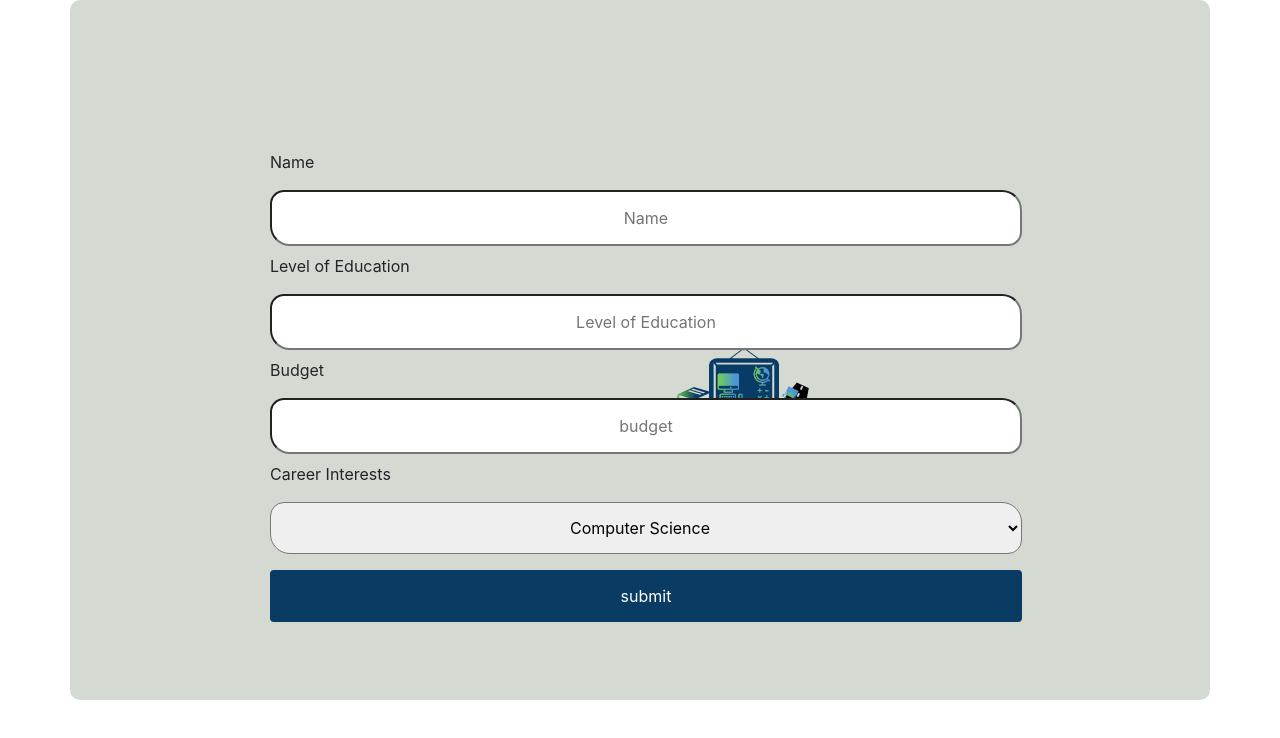
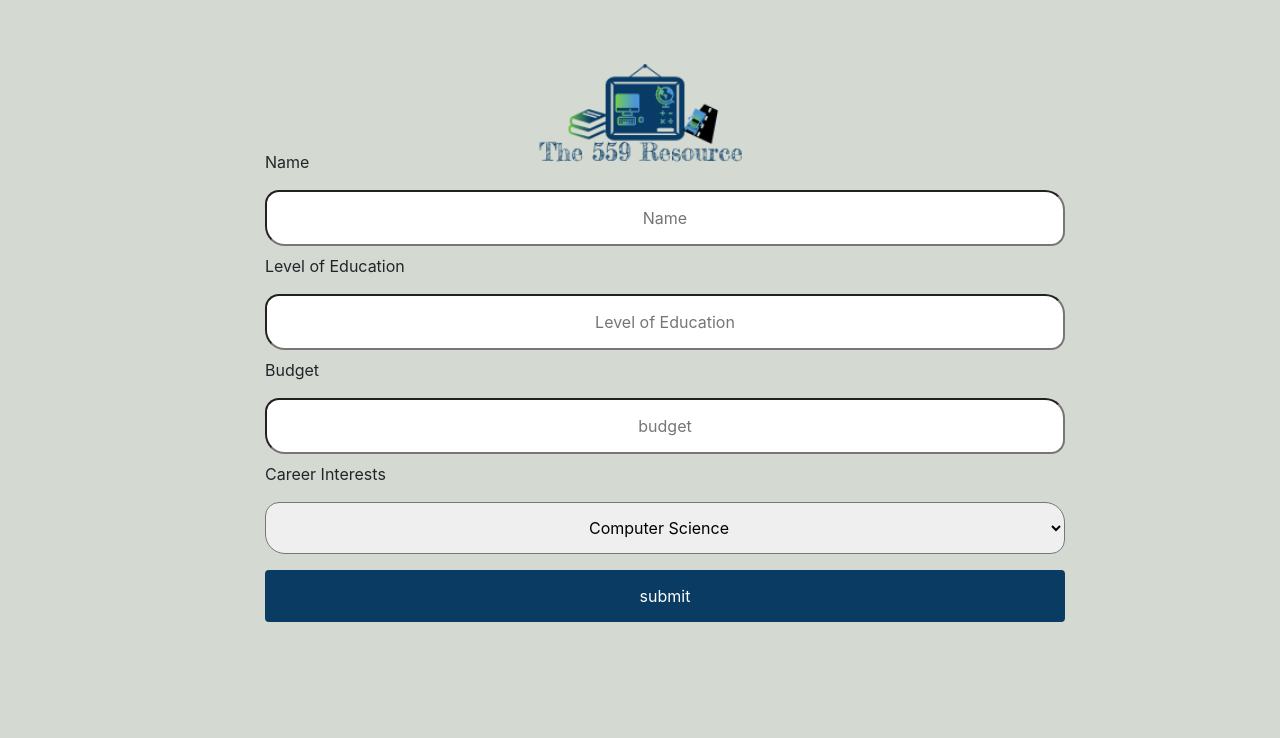
Before and after one commit to Zicky78/ni-js-zve, a plain HTML site: page form-page.html in a window 1280 px wide. Drawn offline with nearby package versions, Linux system fonts and the light colour scheme.

Commit message:
added logo on form page

```diff
--- a/form-page.html
+++ b/form-page.html
@@ -31,28 +31,24 @@
     cursor: pointer;
 
   }
-  .container{
+  body{
     background-color:#d4dad2;
     padding:0;
     margin:0 auto;
-    padding-left: 200px;
+    padding-left: 250px;
     padding-top: 150px;
     padding-bottom: 70px;
     border-radius: 10px;
-  }
-  .logo {
-    background-position: center;
+    background-size: 225px;
     background-image: url("the-559-resource.png");
     background-repeat: no-repeat;
+    background-position: top center;
   }
 
 </style>
 <body>
 
-
-  <div class="container">
-    <div class="logo">
-
+  <div class="container-fluid">
   <form action="/action_page.php">
     <label for="flname">Name</label>
     <input type="text" id="flname" name="flname" placeholder="Name">
@@ -72,7 +68,6 @@
 
     <input type="submit" value="submit">
     </form>
-    </div>
   </div>
 </body>
 </html>
```
